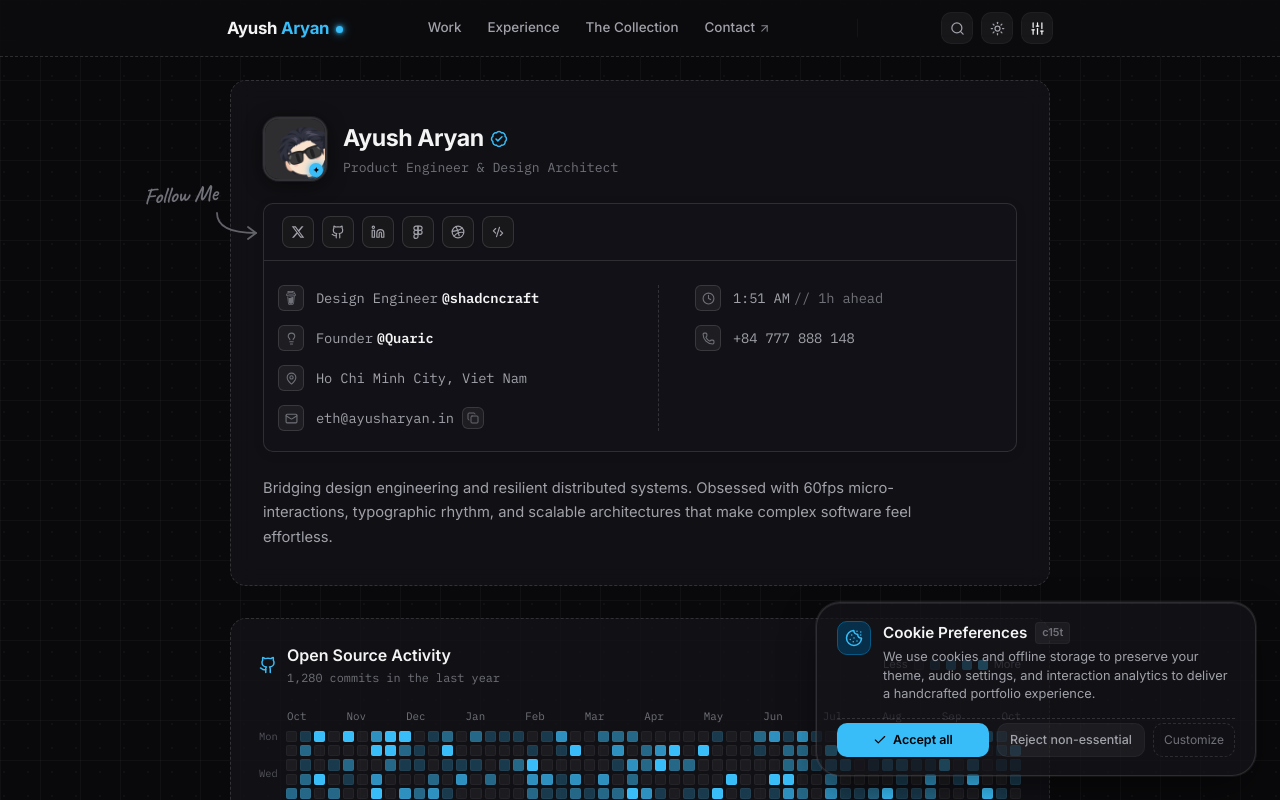
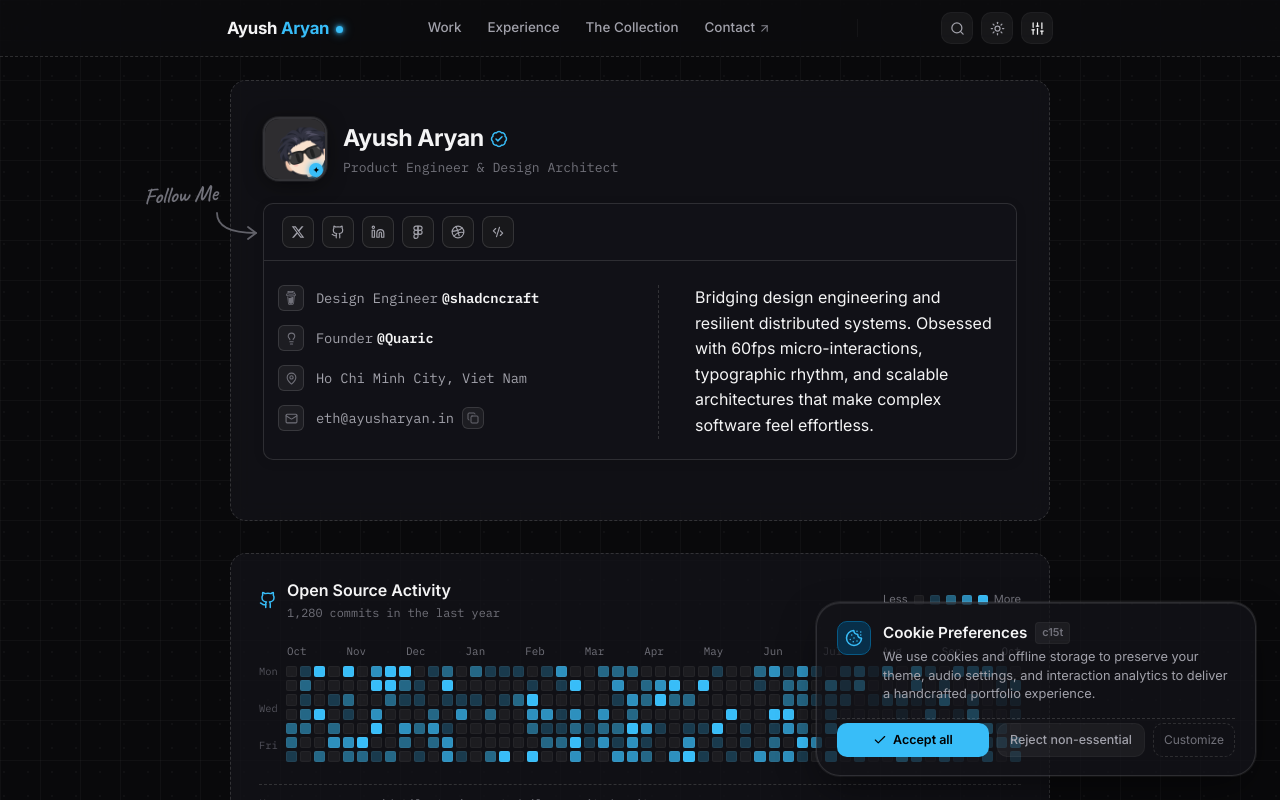
Before and after one commit to ayusharyaneth/Ayush, a React (Vite) app: page / in a window 1280 px wide. Shown: the top 800 px of the page. Built offline with nearby package versions, Linux system fonts and the light colour scheme.

Commit message:
Auto sync portfolio: 2026-10-15 01:19:35

```diff
--- a/src/components/HeroSection.jsx
+++ b/src/components/HeroSection.jsx
@@ -5,9 +5,7 @@ import {
   Check,
   Lightbulb,
   MapPin,
-  Mail,
-  Clock,
-  Phone
+  Mail
 } from 'lucide-react';
 import {
   TwitterIcon,
@@ -64,40 +62,6 @@ export default function HeroSection({ personal, onCopyEmail }) {
     setAvatarIndex((prev) => (prev + 1) % avatarPhotos.length);
   };
 
-  // Live ticking clock for Asia/Ho_Chi_Minh timezone as shown in reference
-  const [liveTime, setLiveTime] = useState(() => {
-    try {
-      return new Intl.DateTimeFormat('en-US', {
-        timeZone: 'Asia/Ho_Chi_Minh',
-        hour: 'numeric',
-        minute: '2-digit',
-        hour12: true
-      }).format(new Date());
-    } catch {
-      return '11:13 PM';
-    }
-  });
-
-  useEffect(() => {
-    const updateTime = () => {
-      try {
-        setLiveTime(
-          new Intl.DateTimeFormat('en-US', {
-            timeZone: 'Asia/Ho_Chi_Minh',
-            hour: 'numeric',
-            minute: '2-digit',
-            hour12: true
-          }).format(new Date())
-        );
-      } catch {
-        // preserve current
-      }
-    };
-    updateTime();
-    const interval = setInterval(updateTime, 10000);
-    return () => clearInterval(interval);
-  }, []);
-
   const chanh = personal?.chanhCard || {
     role1: {
       title: 'Design Engineer',
@@ -111,9 +75,6 @@ export default function HeroSection({ personal, onCopyEmail }) {
     },
     location: 'Ho Chi Minh City, Viet Nam',
     email: 'eth@ayusharyan.in',
-    phone: '+84 777 888 148',
-    phoneTel: '+84777888148',
-    timeComment: '// 1h ahead',
     socials: {
       twitter: 'https://x.com',
       github: 'https://github.com',
@@ -380,46 +341,14 @@ export default function HeroSection({ personal, onCopyEmail }) {
                   </div>
                 </div>
 
-                {/* Right Column */}
-                <div className="chanh-grid-column right-col">
-                  <div className="chanh-grid-item">
-                    <span className="chanh-badge">
-                      <Clock size={13} />
-                    </span>
-                    <div className="chanh-item-text">
-                      <span>{liveTime}</span>
-                      <span style={{ color: 'var(--text-muted)' }}>{chanh.timeComment}</span>
-                    </div>
-                  </div>
-
-                  <div className="chanh-grid-item">
-                    <span className="chanh-badge">
-                      <Phone size={13} />
-                    </span>
-                    <div className="chanh-item-text">
-                      <a href={`tel:${chanh.phoneTel}`} className="chanh-link">
-                        {chanh.phone}
-                      </a>
-                    </div>
-                  </div>
+                {/* Right Column: About / Bio Text */}
+                <div className="chanh-grid-column right-col chanh-about-col">
+                  <p className="chanh-about-text">
+                    {personal.shortBio}
+                  </p>
                 </div>
               </div>
             </div>
-          </ScrollRevealItem>
-
-          {/* Bio Paragraph */}
-          <ScrollRevealItem distance={16}>
-            <p
-              style={{
-                fontSize: '0.92rem',
-                lineHeight: 1.65,
-                color: 'var(--text-secondary)',
-                marginBottom: 0,
-                maxWidth: '680px'
-              }}
-            >
-              {personal.shortBio}
-            </p>
           </ScrollRevealItem>
         </ScrollRevealGroup>
       </div>
```
